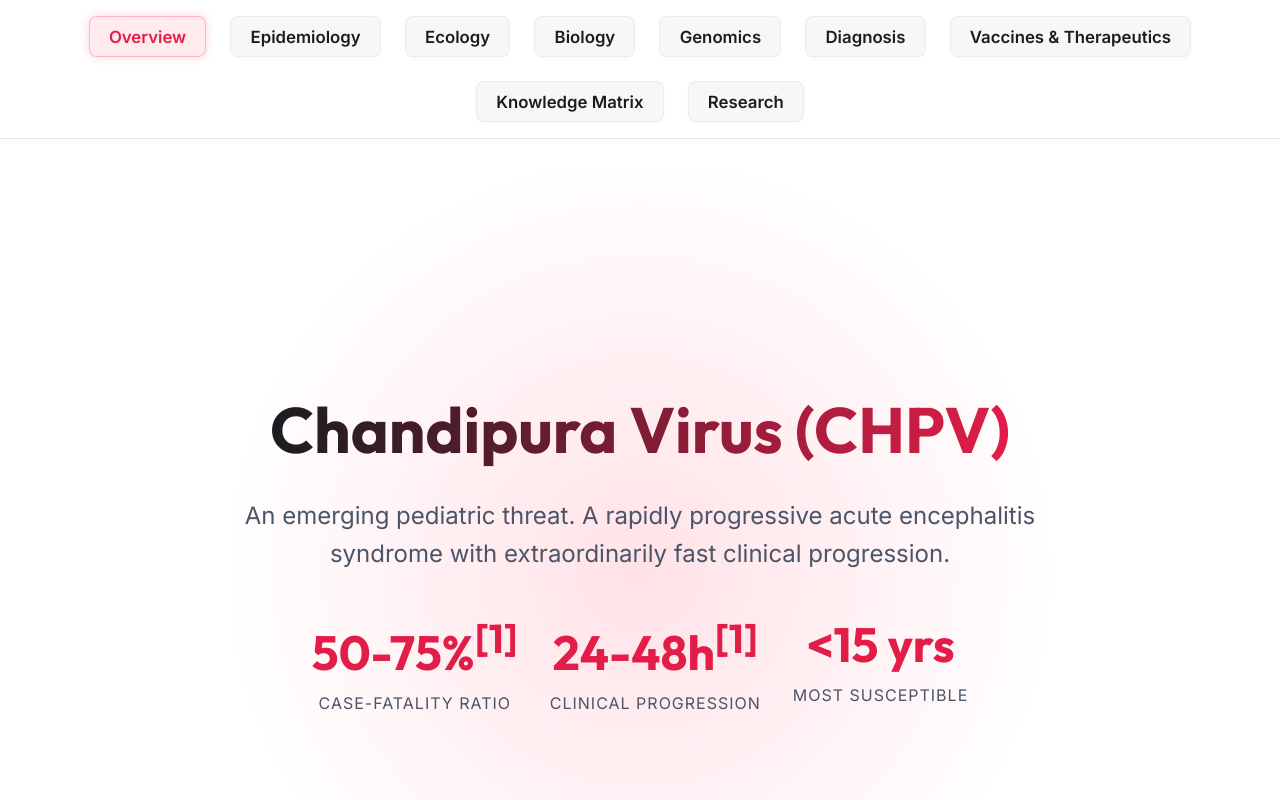
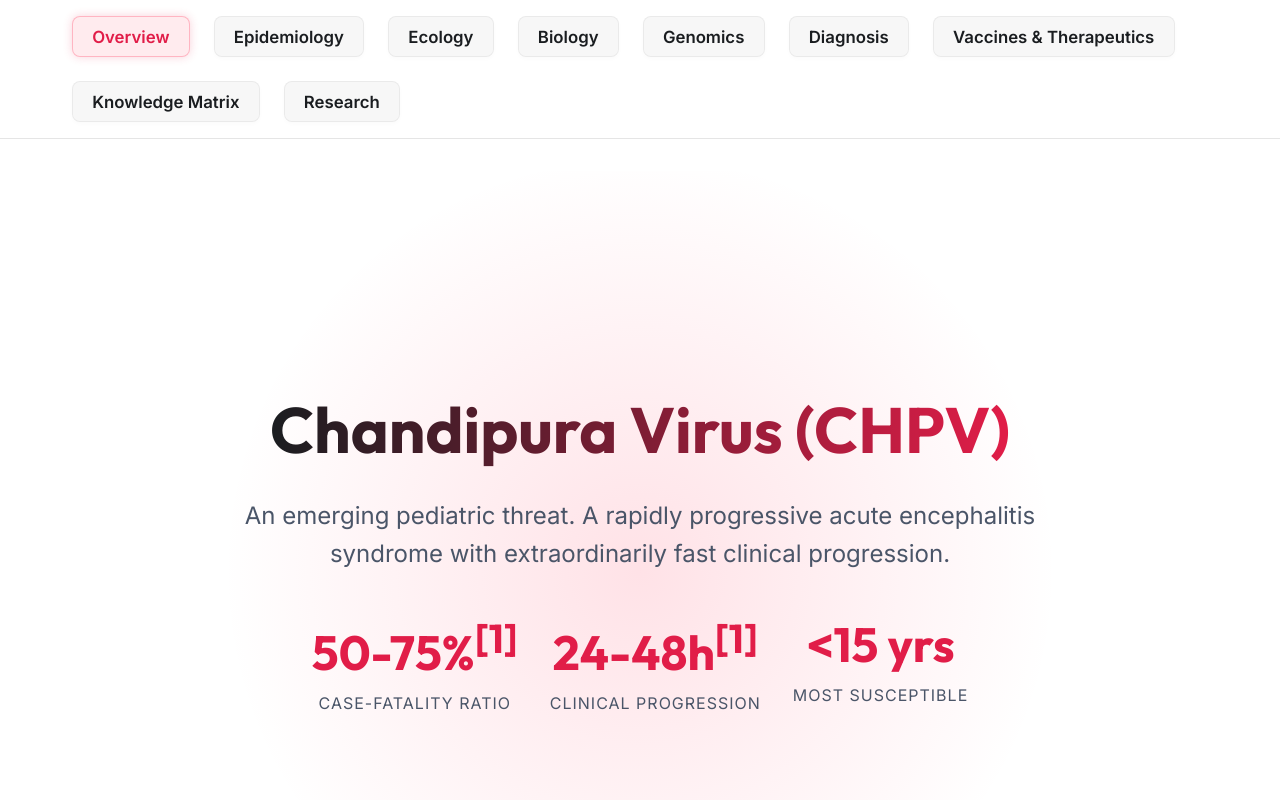
Before and after one commit to amrutkpatel/CHPVWeb, a React (Vite) app: page / in a window 1280 px wide. Shown: the top 800 px of the page. Built offline with nearby package versions, Linux system fonts and the light colour scheme.

Commit message:
Left align navigation tabs within content bounds

```diff
--- a/src/App.css
+++ b/src/App.css
@@ -3,12 +3,17 @@
   top: 0;
   background: rgba(255, 255, 255, 0.9);
   backdrop-filter: blur(10px);
-  padding: 1rem;
-  display: flex;
-  justify-content: center;
-  gap: 1.5rem;
   z-index: 1000;
   border-bottom: 1px solid var(--surface-border);
+}
+
+.nav-container {
+  max-width: 1200px;
+  margin: 0 auto;
+  padding: 1rem 2rem;
+  display: flex;
+  justify-content: flex-start;
+  gap: 1.5rem;
   flex-wrap: wrap;
 }
 
@@ -204,7 +209,7 @@
   }
 
   /* Mobile Tabs Scrolling */
-  .sticky-nav {
+  .nav-container {
     justify-content: flex-start;
     flex-wrap: nowrap;
     overflow-x: auto;
@@ -213,7 +218,7 @@
     padding-left: 1rem;
     padding-right: 1rem;
   }
-  .sticky-nav::-webkit-scrollbar {
+  .nav-container::-webkit-scrollbar {
     display: none; /* Chrome/Safari/Edge */
   }
   .sticky-nav button {
--- a/src/App.jsx
+++ b/src/App.jsx
@@ -29,6 +29,7 @@ function App() {
   return (
     <>
       <nav className="sticky-nav">
+        <div className="nav-container">
           <button className={activeTab === 'hero' ? 'active' : ''} onClick={() => setActiveTab('hero')}>Overview</button>
           <button className={activeTab === 'epidemiology' ? 'active' : ''} onClick={() => setActiveTab('epidemiology')}>Epidemiology</button>
           <button className={activeTab === 'ecology' ? 'active' : ''} onClick={() => setActiveTab('ecology')}>Ecology</button>
@@ -38,6 +39,7 @@ function App() {
           <button className={activeTab === 'therapeutics' ? 'active' : ''} onClick={() => setActiveTab('therapeutics')}>Vaccines & Therapeutics</button>
           <button className={activeTab === 'knowledge-matrix' ? 'active' : ''} onClick={() => setActiveTab('knowledge-matrix')}>Knowledge Matrix</button>
           <button className={activeTab === 'roadmap' ? 'active' : ''} onClick={() => setActiveTab('roadmap')}>Research</button>
+        </div>
       </nav>
 
       <div className="container" style={{ minHeight: '60vh', paddingTop: '2rem' }}>
```
Lines whose indentation alone changed are shown as unchanged.
